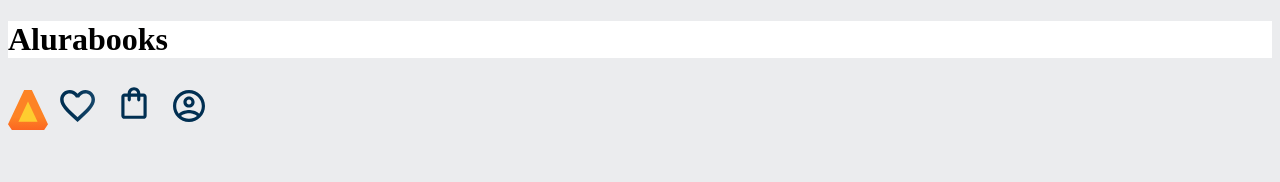
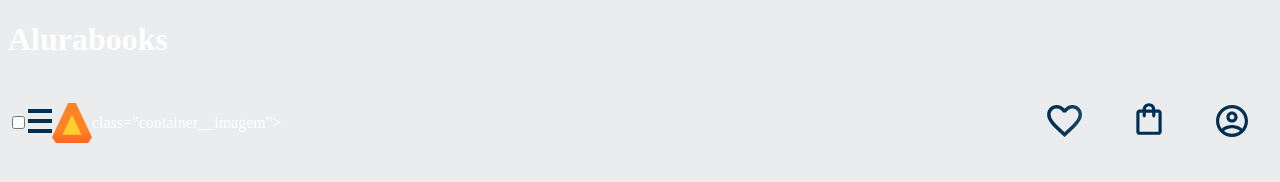
Before and after one commit to GabrielSiebert/AluraBookG16, a plain HTML site: page index.html in a window 1280 px wide. Drawn offline with Linux system fonts and the light colour scheme.

Commit message:
alterações28/7

```diff
--- a/Styles/header.css
+++ b/Styles/header.css
@@ -0,0 +1,50 @@
+.cabeçalho__menu-hamburguer{
+    width: 24px;
+    height: 24px;
+    background-image: url("../Img/Menu.svg");
+    background-repeat: no-repeat;
+    background-position: center;
+    display: inline-block;
+}
+.cabeçalho {
+    background-color: var(#FFFFFF);
+    display: flex;
+    justify-content: space-between;
+    align-items: center;
+    position: relative;
+}
+.container
+{
+    display: flex;
+    align-items: center;
+}
+.container__imagem{
+    padding: 1em;
+}
+.lista-menu {
+    display: none;
+    position: absolute;
+    top: 100%;
+    width: 60vw;
+}
+.container__botão:checked~.lista-menu {
+    display: block;
+}
+
+.lista-menu__título,
+.lista-menu__item{
+    padding: 1em;
+    background-color: var(--branco);
+}
+
+.lista-menu__título {
+    color: var(--laranja);
+}
+
+.lista-menu__link{
+    background-color: var(--azul-degrade);
+    -webkit-background-clip: text;
+    -webkit-text-fill-color: transparent;
+    background-clip: text;
+    text-transform: uppercase;
+}
--- a/index.html
+++ b/index.html
@@ -11,10 +11,26 @@
 <body>
     <h1>Alurabooks</h1>
     <header class="cabeçalho">
+        <div class="container">
+            <input type="checkbox" id="menu" class="container__botão">
+            <label for="menu">
         <span class="cabeçalho__menu-hamburguer"></span>
-        <img src="Img/Logo.svg" alt="logo da AluraBooks">
-        <a href="#"><img src="Img/Favoritos.svg"></a>
-        <a href="#"><img src="Img/Compras.svg"></a>
-        <a href="#"><img src="Img/Usuário.svg"></a>
+    </label>
+    <ul class="lista-menu">
+        <li class="lista-menu__título">Categorias</li>
+        <li class="lista-menu__item"><a href="#" class="lista-menu__link">Programação</a></li>
+        <li class="lista-menu__item"><a href="#" class="lista-menu__link">Front-end</a></li>
+        <li class="lista-menu__item"><a href="#" class="lista-menu__link">Infraestrutura</a></li>
+        <li class="lista-menu__item"><a href="#" class="lista-menu__link">Business</a></li>
+        <li class="lista-menu__item"><a href="#" class="lista-menu__link">Desig & UX</a></li>
+    </ul>
+        <img src="Img/Logo.svg" alt="logo da AluraBooks"> class="container__imagem">
+    </div>
+    <div class="container">
+        <a href="#"><img src="Img/Favoritos.svg" alt="meus favoritos" class="container__imagem"></a>
+        <a href="#"><img src="Img/Compras.svg" alt="carrinho de compras" class="container__imagem"></a>
+        <a href="#"><img src="Img/Usuário.svg" alt="meu perfil" class="container__imagem"></a>
+    </div>
+    </header>
 </body>
 </html>
--- a/style.css
+++ b/style.css
@@ -1,9 +1,11 @@
+@import url("Styles/header.css");
 :root{
-    --cor-de-fundo: #EBECEE
+    --cor-de-fundo: #EBECEE;
+    --branco: #FFFFFF;
+    --laranja: #EB9B00;
+    --azul-degrade: linear-gradient(97.54deg, #002F52 35.49%, #326589 165.37%);
 }
 body{
     background-color: var(--cor-de-fundo);
+    color: var(--branco);
 }
-h1{
-    background-color: white;
-}
```
